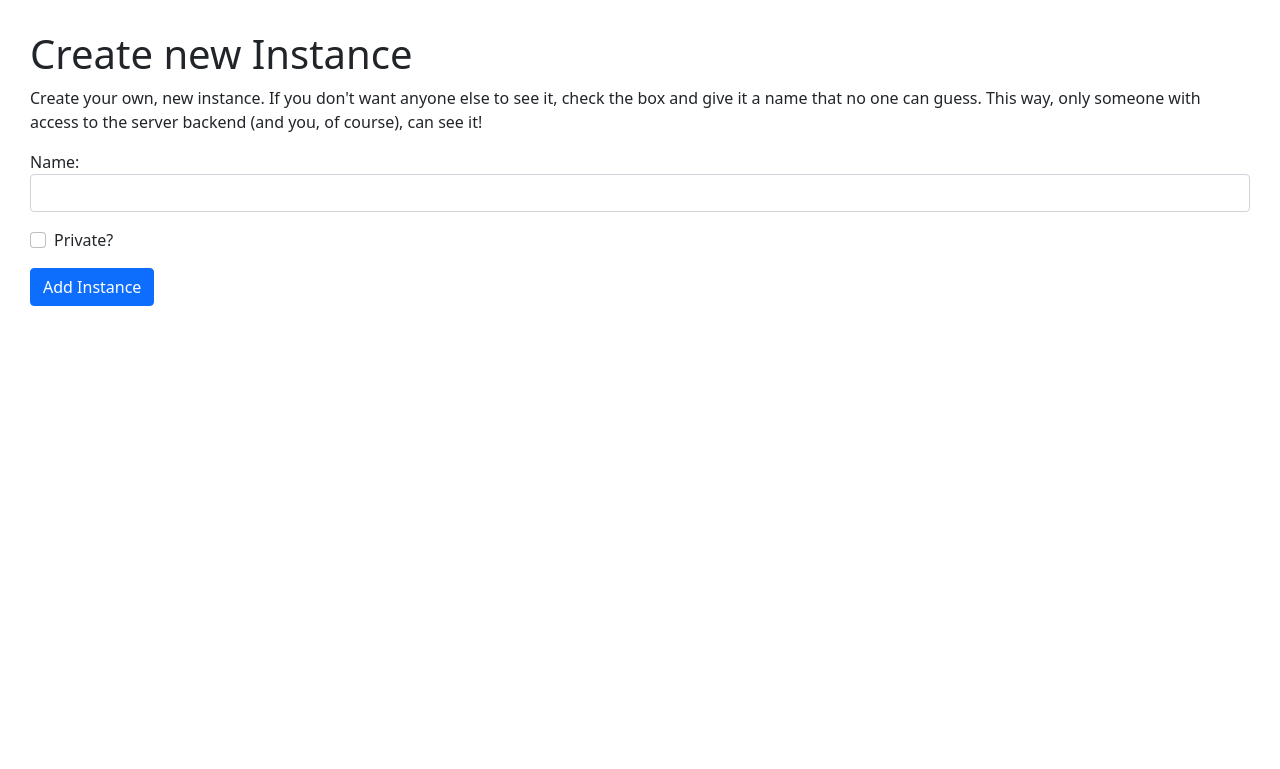
After one commit to cloudtower/fgraph, a Flask app: page /new in a window 1280 px wide. The commit adds this page. Shown: the top 769 px of the page. Run offline with Flask 2, Linux system fonts and the light colour scheme.

Commit message:
Adding multiuser-mode
Also keeping interface to English

```diff
--- a/data.json
+++ /dev/null
@@ -1 +0,0 @@
-{"links": [], "nodes": [], "linktypes": ["Friendship", "Relationship", "Roommate", "Fellow Student", "Co-Worker", "Acquaintance", "Family"], "nodetypes": ["Me", "Family", "Friends", "Work"]}
--- a/server.py
+++ b/server.py
@@ -1,6 +1,8 @@
-from flask import Flask, request, render_template
+from email.policy import default
+from flask import Flask, request, render_template, redirect
 import json
 import argparse
+import os
 
 parser = argparse.ArgumentParser()
 parser.add_argument("--port", default=5050, type=int)
@@ -8,35 +10,82 @@ args = parser.parse_args()
 
 server = Flask("friends_backend")
 
+@server.route("/")
+def index_list():
+    return render_template("overview.html", instances=instances_public)
 
-@server.route("/")
-def index():
+
+@server.route("/<id>")
+def index(id):
+    if not id in sessions:
+        return redirect("new")
+
     return render_template("main.html")
 
 
-@server.route("/api/getdata")
-def get_data():
+@server.route("/new")
+def new():
+    return render_template("new.html")
+
+
+@server.route("/api/addinstance", methods=["POST"])
+def add_instance():
+    name = request.form.get("name")
+    private = request.form.get("private") == "on"
+
+    if name in sessions:
+        return "Error"
+
+    data_default = {
+        "links": [],
+        "nodes": [],
+        "linktypes": ["Friendship", "Relationship", "Roommate", "Fellow Student", "Co-Worker", "Acquaintance", "Family"],
+        "nodetypes": ["Me", "Family", "Friends", "Work"]
+    }
+
+    sessions[name] = data_default
+    if not private:
+        instances_public.append(name)
+        sessions[name]["fn"] = f"data_public_{name}.json"
+    else:
+        sessions[name]["fn"] = f"data_private_{name}.json"
+
+    write_changes(name)
+    return "Success"
+
+
+@server.route("/api/<id>/metadata")
+def get_data(id):
+    if not id in sessions:
+        return redirect("new")
+
     return json.dumps({
-        "names": list(sorted([(i, el["name"]) for i, el in enumerate(nodes)], key=lambda x: x[1])),
-        "linktypes": list(sorted(enumerate(linktypes), key=lambda x: x[1])),
-        "nodetypes": list(sorted(enumerate(nodetypes), key=lambda x: x[1]))
+        "names": list(sorted([(i, el["name"]) for i, el in enumerate(sessions[id]["nodes"])], key=lambda x: x[1])),
+        "linktypes": list(sorted(enumerate(sessions[id]["linktypes"]), key=lambda x: x[1])),
+        "nodetypes": list(sorted(enumerate(sessions[id]["nodetypes"]), key=lambda x: x[1]))
     })
 
 
-@server.route("/data")
-def data():
-    return json.dumps({"links": links, "nodes": nodes})
+@server.route("/api/<id>/data")
+def data(id):
+    if not id in sessions:
+        return redirect("new")
+
+    return json.dumps({"links": sessions[id]["links"], "nodes": sessions[id]["nodes"]})
 
 
-@server.route("/api/addlink", methods=["POST"])
-def add_link():
+@server.route("/api/<id>/addlink", methods=["POST"])
+def add_link(id):
+    if not id in sessions:
+        return redirect("new")
+
     source = int(request.form.get("source"))
     target = int(request.form.get("target"))
     link_type = int(request.form.get("type"))
     value = float(request.form.get("value")) / 10
     comment = request.form.get("comment")
     comment = "" if not comment else comment
-    id = request.form.get("id")
+    linkid = request.form.get("id")
 
     link_new = {
         "source": source,
@@ -46,25 +95,28 @@ def add_link():
         "comment": comment
     }
 
-    if id is None:
-        links.append(link_new)
+    if linkid is None:
+        sessions[id]["links"].append(link_new)
     else:
         try:
-            links[int(id)] = link_new
+            sessions[id]["links"][int(linkid)] = link_new
         except:
             return "Failure"
 
-    write_changes()
+    write_changes(id)
     return "Success"
 
 
-@server.route("/api/addnode", methods=["POST"])
-def add_node():
+@server.route("/api/<id>/addnode", methods=["POST"])
+def add_node(id):
+    if not id in sessions:
+        return redirect("new")
+
     name = request.form.get("name")
     group = request.form.get("group")
     comment = request.form.get("comment")
     comment = "" if not comment else comment
-    id = request.form.get("id")
+    nodeid = request.form.get("id")
 
     node_new = {
         "name": name,
@@ -72,49 +124,61 @@ def add_node():
         "comment": comment
     }
 
-    if id is None:
-        nodes.append(node_new)
+    if nodeid is None:
+        sessions[id]["nodes"].append(node_new)
     else:
         try:
-            nodes[int(id)] = node_new
+            sessions[id]["nodes"][int(nodeid)] = node_new
         except:
             return "Failure"
 
-    write_changes()
+    write_changes(id)
     return "Success"
 
 
-@server.route("/api/addnodetype", methods=["POST"])
-def add_nodetype():
+@server.route("/api/<id>/addnodetype", methods=["POST"])
+def add_nodetype(id):
+    if not id in sessions:
+        return redirect("new")
+
     nodetype = request.form.get("type")
-    nodetypes.append(nodetype)
-    write_changes()
+    sessions[id]["nodetypes"].append(nodetype)
+    write_changes(id)
     return "Success"
 
 
-@server.route("/api/addlinktype", methods=["POST"])
-def add_linktype():
+@server.route("/api/<id>/addlinktype", methods=["POST"])
+def add_linktype(id):
+    if not id in sessions:
+        return redirect("new")
+
     linktype = request.form.get("type")
-    linktypes.append(linktype)
-    write_changes()
+    sessions[id]["linktypes"].append(linktype)
+    write_changes(id)
     return "Success"
 
 
-@server.route("/api/deletelink", methods=["POST"])
-def del_link():
+@server.route("/api/<id>/deletelink", methods=["POST"])
+def del_link(id):
+    if not id in sessions:
+        return redirect("new")
+
     linkid = int(request.form.get("id"))
-    del links[linkid]
-    write_changes()
+    del sessions[id]["links"][linkid]
+    write_changes(id)
     return "Success"
 
 
-@server.route("/api/deletenode", methods=["POST"])
-def del_node():
+@server.route("/api/<id>/deletenode", methods=["POST"])
+def del_node(id):
+    if not id in sessions:
+        return redirect("new")
+
     nodeid = int(request.form.get("id"))
-    del nodes[nodeid]
+    del sessions[id]["nodes"][nodeid]
 
     todel = []
-    for link in links:
+    for link in sessions[id]["links"]:
         if link["source"] == nodeid or link["target"] == nodeid:
             todel.append(link)
             continue
@@ -125,29 +189,41 @@ def del_node():
             link["target"] -= 1
 
     for link in todel:
-        links.remove(link)
+        sessions[id]["links"].remove(link)
 
-    write_changes()
+    write_changes(id)
     return "Success"
 
 
-def write_changes():
-    with open("data.json", "w") as f:
+def write_changes(id):
+    with open(sessions[id]["fn"], "w") as f:
         f.write(json.dumps({
-            "links": links,
-            "nodes": nodes,
-            "linktypes": linktypes,
-            "nodetypes": nodetypes
+            "links": sessions[id]["links"],
+            "nodes": sessions[id]["nodes"],
+            "linktypes": sessions[id]["linktypes"],
+            "nodetypes": sessions[id]["nodetypes"]
         }))
 
 
-with open("data.json") as f:
-    data = json.loads(f.read())
+for _, _, files in os.walk("."):
+    instances_public = list(filter(
+        lambda x: x.startswith("data_public_") and x.endswith(".json"),
+        files))
+    instances_private = list(filter(
+        lambda x: x.startswith("data_private_") and x.endswith(".json"),
+        files))
+    break
 
-links = data["links"]
-nodes = data["nodes"]
-linktypes = data["linktypes"]
-nodetypes = data["nodetypes"]
+instances_public = [el[12:-5] for el in instances_public]
+instances_private = [el[13:-5] for el in instances_private]
+sessions = dict()
+
+for name in instances_public:
+    sessions[name] = {"fn": f"data_public_{name}.json"}
+for name in instances_private:
+    sessions[name] = {"fn": f"data_private_{name}.json"}
+for name in instances_private + instances_public:
+    sessions[name].update(json.loads(open(sessions[name]["fn"]).read()))
 
 if __name__ == "__main__":
     server.run(host="0.0.0.0", port=args.port)
--- /dev/null
+++ b/templates/new.html
@@ -0,0 +1,45 @@
+<html>
+    <head>
+        <link href="https://cdn.jsdelivr.net/npm/bootstrap@5.1.3/dist/css/bootstrap.min.css" rel="stylesheet" integrity="sha384-1BmE4kWBq78iYhFldvKuhfTAU6auU8tT94WrHftjDbrCEXSU1oBoqyl2QvZ6jIW3" crossorigin="anonymous">
+        <script>
+            function add_instance(event, form) {
+                event.preventDefault();
+                var data = new FormData(form);
+                fetch("/api/addinstance", {method: 'post', body: data}).then(res => res.text()).then(res => {
+                    if (res == "Success") {
+                        document.location = "/" + data.get("name");
+                    } else {
+                        document.getElementById("errormsg").innerHTML = "This instance already exists!";
+                    }
+                })
+            }
+        </script>
+        <style>
+            body {
+                margin: 30px;
+            }
+
+            .form-group {
+                margin-bottom: 1rem;
+            }
+        </style>
+    </head>
+    <body>
+        <h1>Create new Instance</h1>
+        <p>Create your own, new instance. If you don't want anyone else to see it, check the box and give it a name that no one can guess. This way, only someone with access to the server backend (and you, of course), can see it!</p>
+        <div>
+            <form action="/api/addinstance" onsubmit="add_instance(event, this)">
+                <div class="form-group">
+                    <label for="instance_name">Name: </label>
+                    <input id="instance_name" class="col-sm-2 form-control" type="text" name="name">
+                </div>
+                <div class="form-check form-group">
+                    <input id="instance_private" class="form-check-input" type="checkbox" name="private">
+                    <label for="instance_private">Private?</label>
+                </div>
+                <button type="submit" class="btn btn-primary">Add Instance</button>
+                <span id="errormsg" class="red"></span>
+            </form>
+        </div>
+    </body>
+</html>
```
Also changed, not shown: static/main.js (+5 -4 lines), templates/main.html (+14 -16 lines), templates/overview.html (added, +26 -0 lines).
